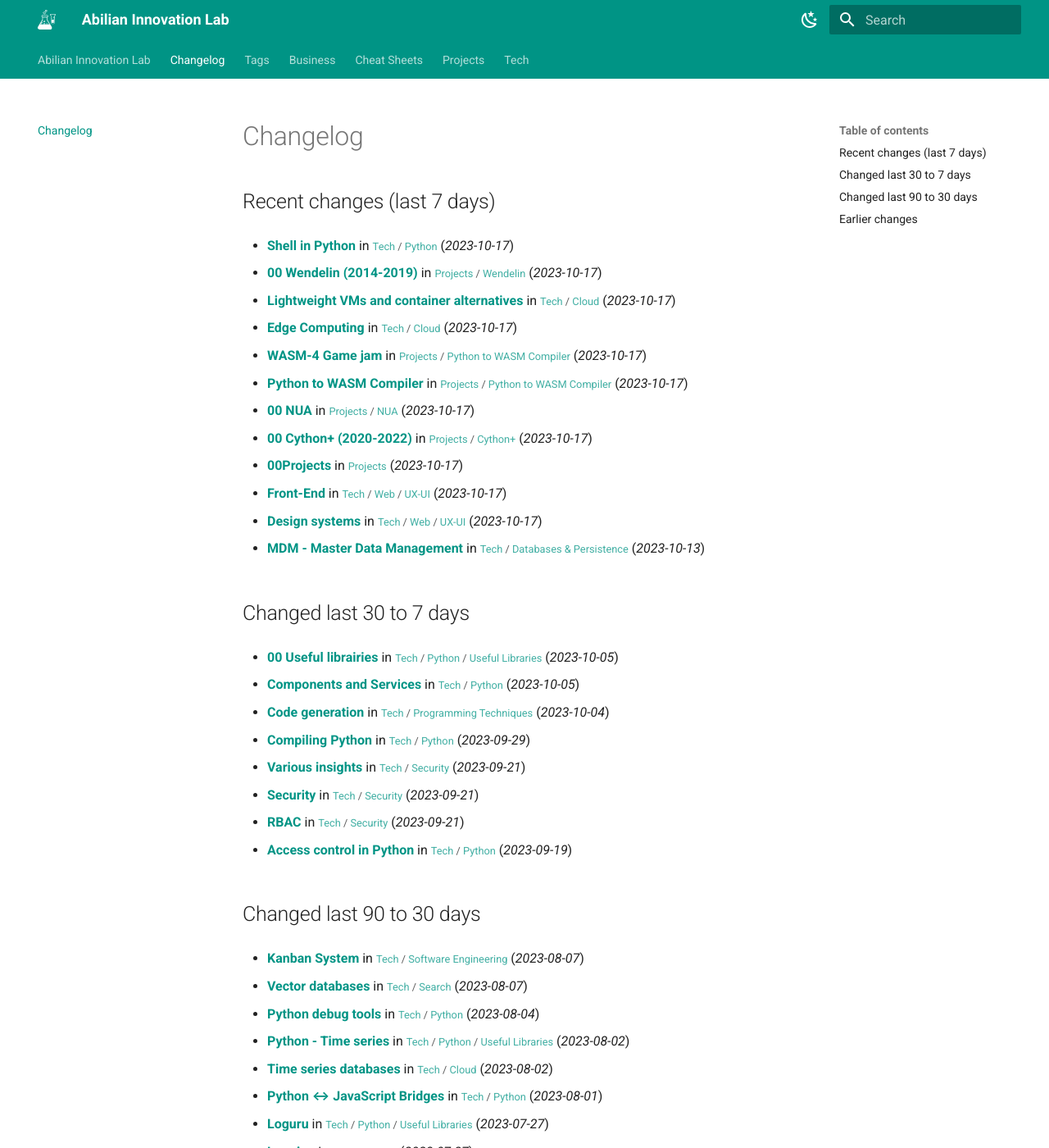
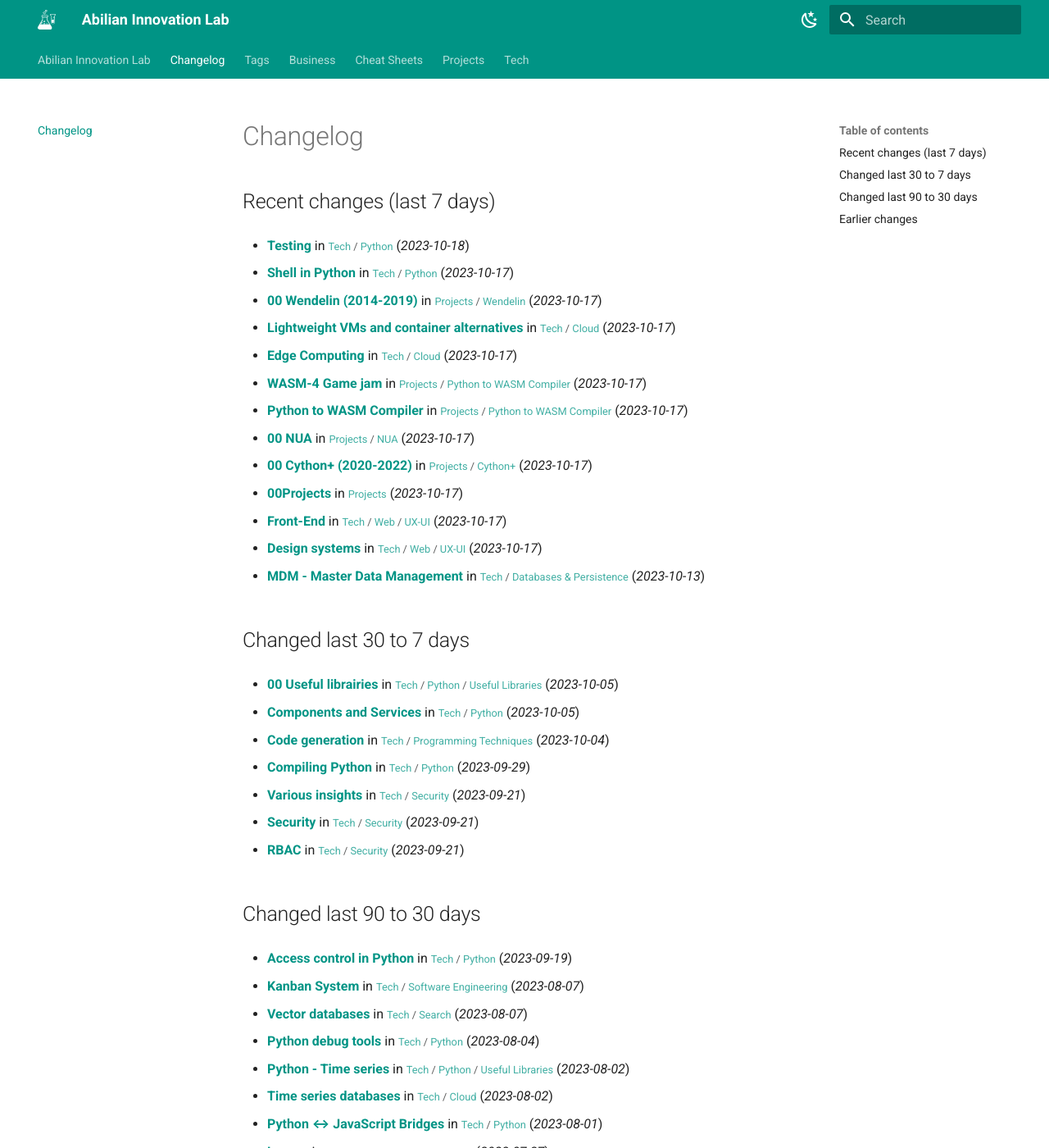
Before and after one commit to abilian/lab.abilian.com, an MkDocs documentation site: the page built from docs/changelog.md, in a window 1280 px wide and 1400 px high. Shown: the whole window at 82% size. Built offline with MkDocs 1.6.1 and Material for MkDocs 9.7.7, drawn with Linux system fonts in a browser that asks for light colours; comment, search, counter and statistics services are not loaded; some of the changed text lies outside the part shown.

Commit message:
Update content

```diff
--- a/docs/changelog.md
+++ b/docs/changelog.md
@@ -1,6 +1,8 @@
 # Changelog
 
 ## Recent changes (last 7 days)
+
+- **[Testing](/Tech/Python/Testing/)** in <small>[Tech](/Tech/00 Technology/) / [Python](/Tech/Python/(Pretty) tables in Python/)</small> (*2023-10-18*)
 
 - **[Shell in Python](/Tech/Python/Shell in Python/)** in <small>[Tech](/Tech/00 Technology/) / [Python](/Tech/Python/(Pretty) tables in Python/)</small> (*2023-10-17*)
 
@@ -44,11 +46,11 @@
 
 - **[RBAC](/Tech/Security/RBAC/)** in <small>[Tech](/Tech/00 Technology/) / [Security](/Tech/Security/RBAC/)</small> (*2023-09-21*)
 
-- **[Access control in Python](/Tech/Python/Access control in Python/)** in <small>[Tech](/Tech/00 Technology/) / [Python](/Tech/Python/(Pretty) tables in Python/)</small> (*2023-09-19*)
-
 
 
 ## Changed last 90 to 30 days
+
+- **[Access control in Python](/Tech/Python/Access control in Python/)** in <small>[Tech](/Tech/00 Technology/) / [Python](/Tech/Python/(Pretty) tables in Python/)</small> (*2023-09-19*)
 
 - **[Kanban System](/Tech/Software Engineering/Kanban System/)** in <small>[Tech](/Tech/00 Technology/) / [Software Engineering](/Tech/Software Engineering/Architectural Decision Records/)</small> (*2023-08-07*)
 
```
Also changed, not shown: other parts of docs/changelog.md (+0 -2 lines).
